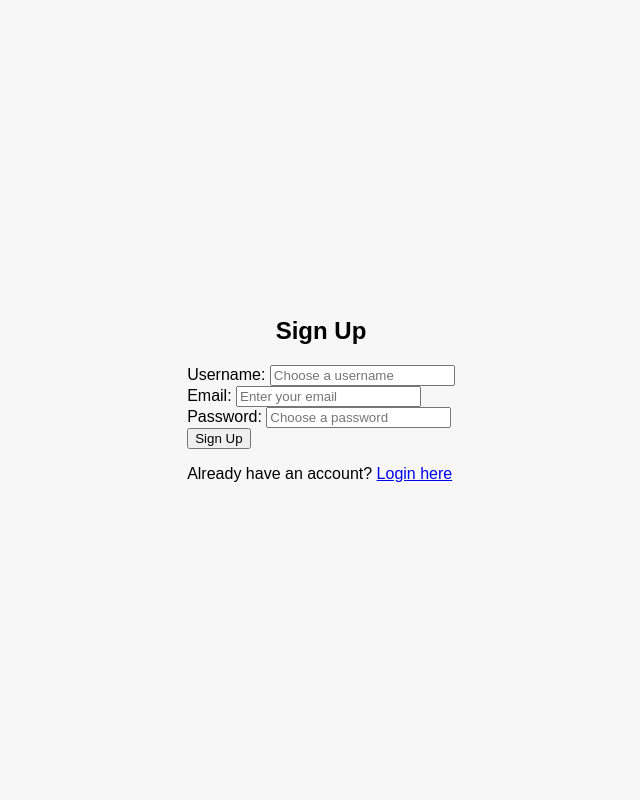
After one commit to prab-hub/chatbot1, a Flask app: template templates/signup.html in a window 1280 px wide. The commit adds this page. Shown: the whole page, without its empty margins (319-959 px from the left). Run offline with Flask 3, Linux system fonts and the light colour scheme; the template is opened without the code that fills it, so the values that code supplies are empty.

Commit message:
Added HTML CSS for auth

```diff
--- a/templates/index.html
+++ b/templates/index.html
@@ -3,12 +3,12 @@
 <head>
     <meta charset="UTF-8">
     <meta name="viewport" content="width=device-width, initial-scale=1.0">
-    <title>Chatbot</title>
+    <title>Home</title>
     <link rel="stylesheet" href="/static/style.css">
 </head>
 <body>
     <div class="chat-container">
-        <h1>Chatbot</h1>
+        <h1>Welcome to the Chatbot</h1>
         <div id="chatbox">
             <div id="messages"></div>
             <div class="input-container">
@@ -16,6 +16,7 @@
                 <button id="sendButton">Send</button>
             </div>
         </div>
+        <p><a href="/logout">Logout</a></p>
     </div>
 
     <script>
--- /dev/null
+++ b/templates/signup.html
@@ -0,0 +1,53 @@
+<!DOCTYPE html>
+<html lang="en">
+<head>
+    <meta charset="UTF-8">
+    <meta name="viewport" content="width=device-width, initial-scale=1.0">
+    <title>Sign Up</title>
+    <link rel="stylesheet" href="/static/style.css">
+</head>
+<body>
+    <div class="auth-container">
+        <h1>Sign Up</h1>
+        <form id="signupForm">
+            <div class="form-group">
+                <label for="username">Username:</label>
+                <input type="text" id="username" name="username" required placeholder="Choose a username">
+            </div>
+            <div class="form-group">
+                <label for="email">Email:</label>
+                <input type="email" id="email" name="email" required placeholder="Enter your email">
+            </div>
+            <div class="form-group">
+                <label for="password">Password:</label>
+                <input type="password" id="password" name="password" required placeholder="Choose a password">
+            </div>
+            <button type="submit">Sign Up</button>
+        </form>
+        <p>Already have an account? <a href="/login">Login here</a></p>
+    </div>
+
+    <script>
+        document.getElementById('signupForm').addEventListener('submit', async (event) => {
+            event.preventDefault();
+            const username = document.getElementById('username').value;
+            const email = document.getElementById('email').value;
+            const password = document.getElementById('password').value;
+
+            // Send signup request
+            const response = await fetch('/signup', {
+                method: 'POST',
+                headers: { 'Content-Type': 'application/json' },
+                body: JSON.stringify({ username, email, password })
+            });
+
+            const data = await response.json();
+            if (data.success) {
+                window.location.href = '/login'; // Redirect to login on success
+            } else {
+                alert('Sign-up failed, please try again');
+            }
+        });
+    </script>
+</body>
+</html>
```
Also changed, not shown: templates/login.html (added, +48 -0 lines).
